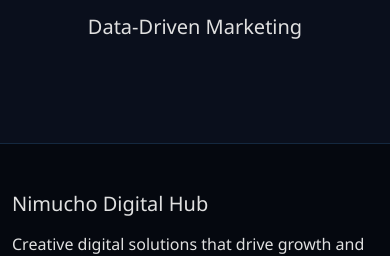
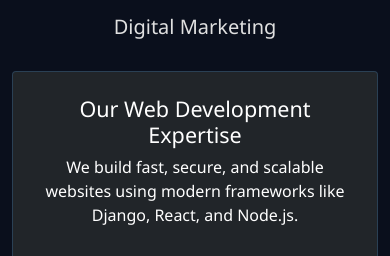
Before and after one commit to nimuchowebservices/nimuchoprojects, a Django app: page /about/ in a window 390 px wide. Shown: the part 1918-2174 px from the top of the page. Run offline with Django 5.2, Linux system fonts and the light colour scheme.

Commit message:
Add web development focused images to services and about pages

```diff
--- a/main/templates/main/about.html
+++ b/main/templates/main/about.html
@@ -23,16 +23,25 @@
     </div>
     <div class="row mt-5 pt-3">
         <div class="col-md-4 text-center">
-            <img src="https://images.unsplash.com/photo-1581091226033-d5c48150dbaa?w=300&h=200&fit=crop" class="rounded mb-3 w-100" alt="Design">
+            <img src="https://images.unsplash.com/photo-1581291518633-83b4ebd1d83e?w=300&h=200&fit=crop" class="rounded mb-3 w-100" alt="Graphic Design">
             <h5>Creative Design</h5>
         </div>
         <div class="col-md-4 text-center">
-            <img src="https://images.unsplash.com/photo-1551434678-e076c2232a8d?w=300&h=200&fit=crop" class="rounded mb-3 w-100" alt="Development">
-            <h5>Expert Development</h5>
+            <img src="https://images.unsplash.com/photo-1461749280691-d1faffa2e2cd?w=300&h=200&fit=crop" class="rounded mb-3 w-100" alt="Web Development">
+            <h5>Web Development</h5>
         </div>
         <div class="col-md-4 text-center">
-            <img src="https://images.unsplash.com/photo-1557804506-669a67965ba0?w=300&h=200&fit=crop" class="rounded mb-3 w-100" alt="Marketing">
-            <h5>Data-Driven Marketing</h5>
+            <img src="https://images.unsplash.com/photo-1557804506-669a67965ba0?w=300&h=200&fit=crop" class="rounded mb-3 w-100" alt="Digital Marketing">
+            <h5>Digital Marketing</h5>
+        </div>
+    </div>
+    <div class="row mt-4">
+        <div class="col-md-12">
+            <div class="card bg-dark text-white p-4 text-center">
+                <h4>Our Web Development Expertise</h4>
+                <p>We build fast, secure, and scalable websites using modern frameworks like Django, React, and Node.js.</p>
+                <img src="https://images.unsplash.com/photo-1555066931-4365d14bab8c?w=800&h=300&fit=crop" class="img-fluid rounded mt-3" alt="Coding">
+            </div>
         </div>
     </div>
 </div>
```
Also changed, not shown: main/templates/main/services.html (+9 -1 lines).
